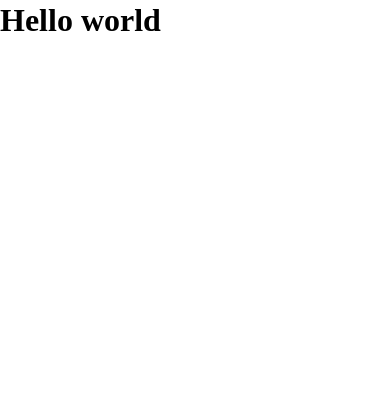
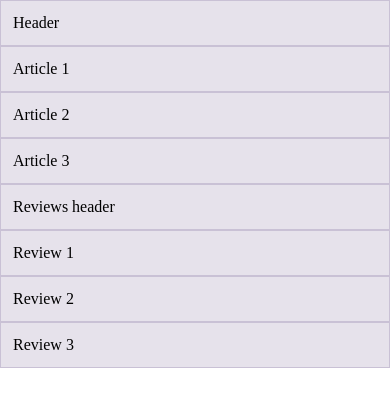
Before and after one commit to thomasrouiller/exercice-bootstrap-3-maquette-responsive, a website built with Parcel: page src/index.html in a window 390 px wide. Built offline with nearby package versions, Linux system fonts and the light colour scheme.

Commit message:
responsive done

```diff
--- a/src/index.html
+++ b/src/index.html
@@ -7,8 +7,30 @@
     <link rel="stylesheet" href="scss/main.scss" />
   </head>
   <body>
-    <h1>Hello world</h1>
-
+    <div class="container">
+      <div class="row">
+        <div class="col-12">Header</div>
+      </div>
+    </div>
+    <div class="container">
+      <div class="row">
+        <div class="col-12 col-md-4 col-lg-6">Article 1</div>
+        <div class="col-12 col-sm-6 col-md-4 col-lg-3">Article 2</div>
+        <div class="col-12 col-sm-6 col-md-4 col-lg-3">Article 3</div>
+      </div>
+    </div>
+    <div class="container">
+      <div class="row">
+        <div class="col-12">Reviews header</div>
+      </div>
+    </div>
+    <div class="container">
+      <div class="row">
+        <div class="col-12 col-lg-4 col-xl-6">Review 1</div>
+        <div class="col-12 col-lg-4 col-xl-3">Review 2</div>
+        <div class="col-12 col-lg-4 col-xl-3">Review 3</div>
+      </div>
+    </div>
     <script src="js/main.js" type="module"></script>
   </body>
 </html>
--- a/src/scss/main.scss
+++ b/src/scss/main.scss
@@ -44,3 +44,15 @@ video {
 /* ====================================
 // base rules
 // ==================================== */
+
+.row + .row {
+  margin-top: 16px;
+}
+
+.row > .col,
+.row > [class^="col-"] {
+  padding-top: 12px;
+  padding-bottom: 12px;
+  background-color: rgba(86, 61, 124, 0.15);
+  border: 1px solid rgba(86, 61, 124, 0.2);
+}
```
Also changed, not shown: 1 other file.
